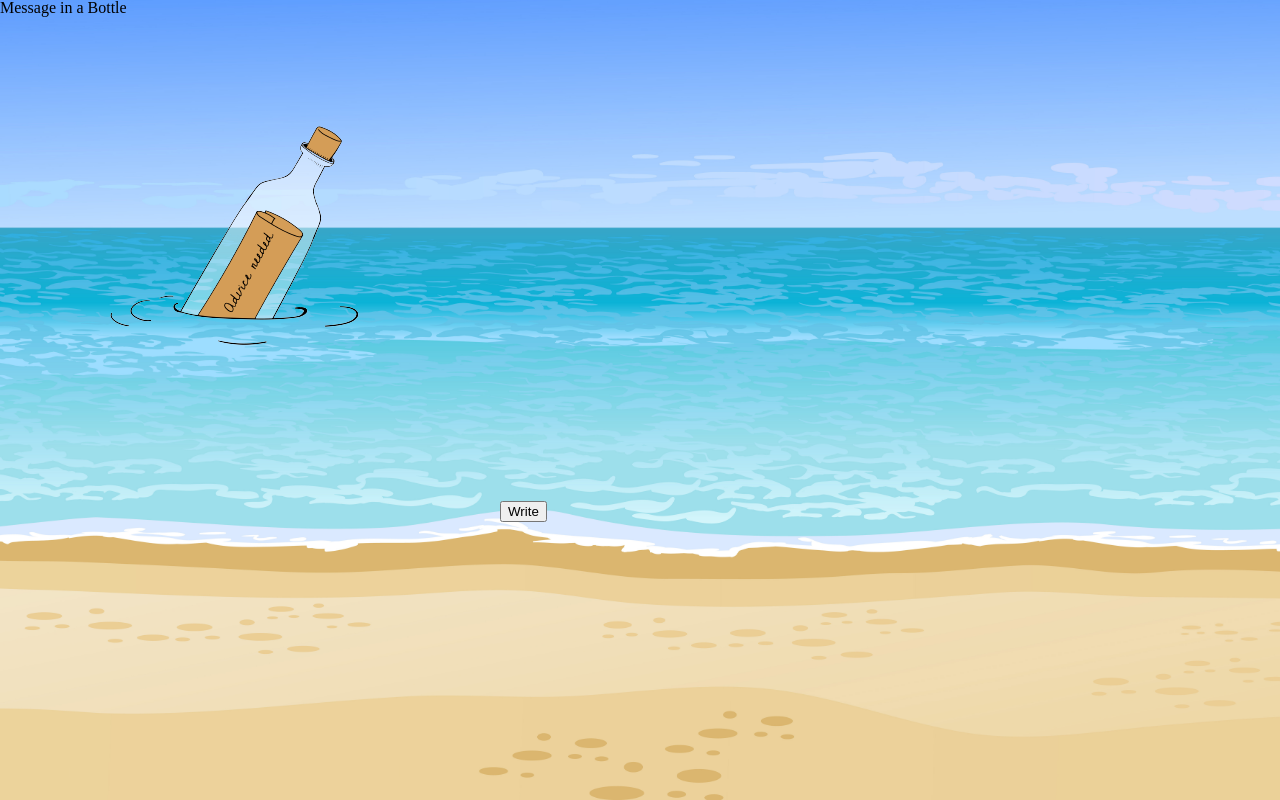
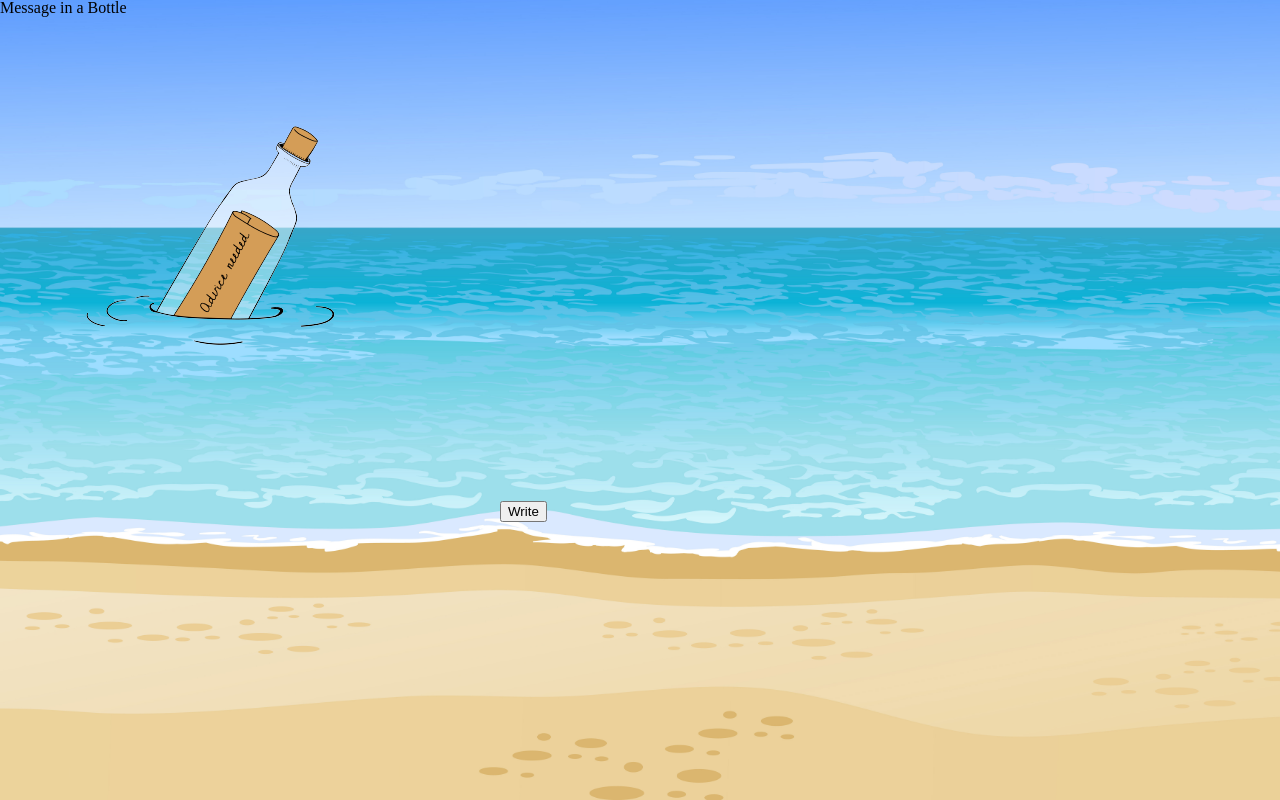
Before and after one commit to quack777/bottle_letter.v2, a React (Create React App) app in the folder client/: page / in a window 1280 px wide. Built offline with nearby package versions, Linux system fonts and the light colour scheme.

Commit message:
Add: 유리병 animation

```diff
--- a/client/src/pages/main/Main.tsx
+++ b/client/src/pages/main/Main.tsx
@@ -1,12 +1,12 @@
 import React, { FC } from 'react';
 import { Link } from 'react-router-dom';
-/* import styled from 'styled-components'; */
+import styled, { keyframes } from 'styled-components';
 
 const Main: FC = () => {
   return (
     <div>
       <Link to="/read">
-        <img alt="bottle" src="/images/letter_in_bottle.png" />
+        <BottleImage alt="bottle" src="/images/letter_in_bottle.png" />
       </Link>
       <Link to="/write">
         <button type="button">Write</button>
@@ -14,6 +14,19 @@ const Main: FC = () => {
     </div>
   );
 };
+
+const BottleMove = keyframes`
+  from {
+    transform: translateX(-25px);
+  }
+  to {
+    transform: translateX(25px);
+  }
+`;
+
+const BottleImage = styled.img`
+  animation: ${BottleMove} 1s linear infinite alternate;
+`;
 
 /* const MainBackGround = styled.div`
   display: flex;
```
